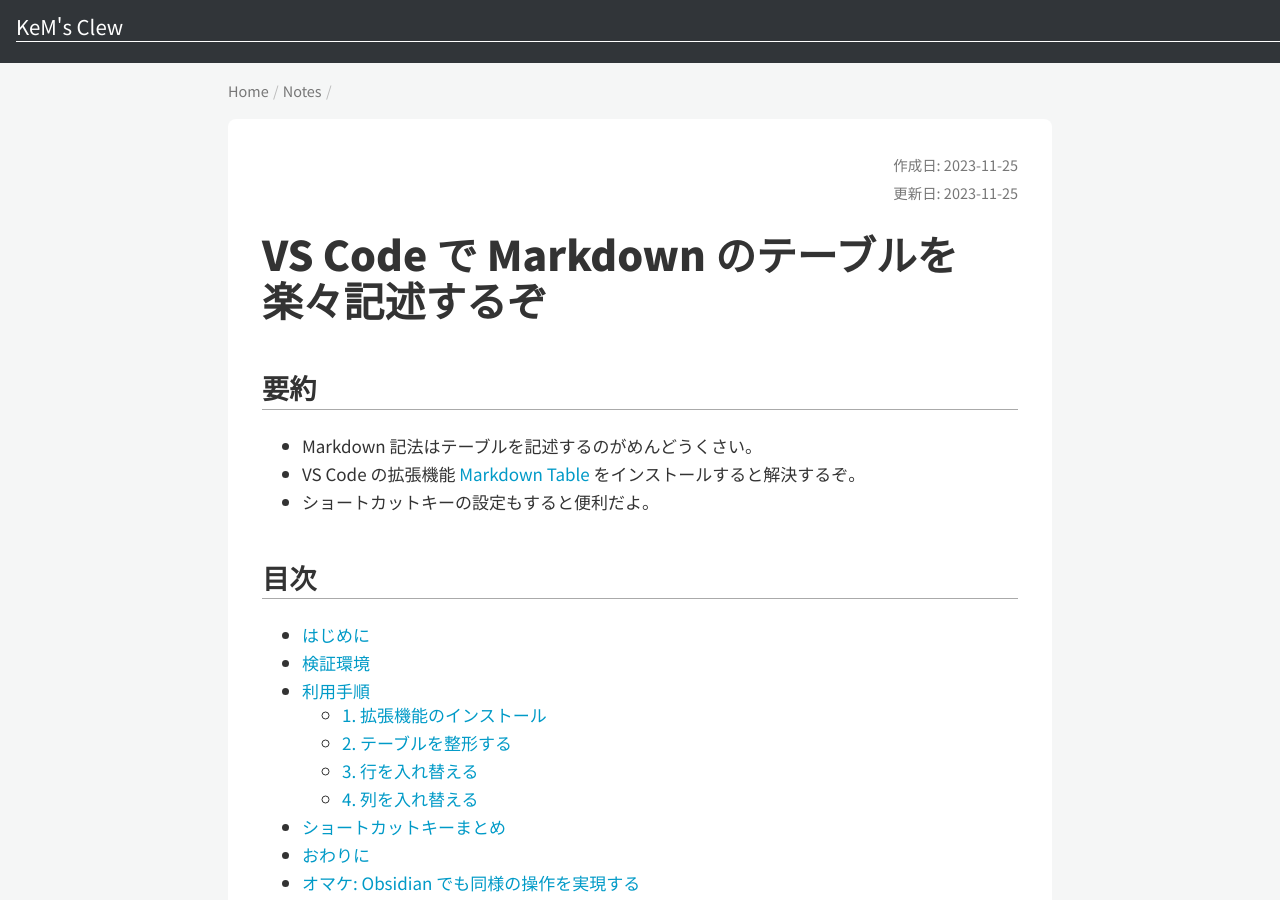
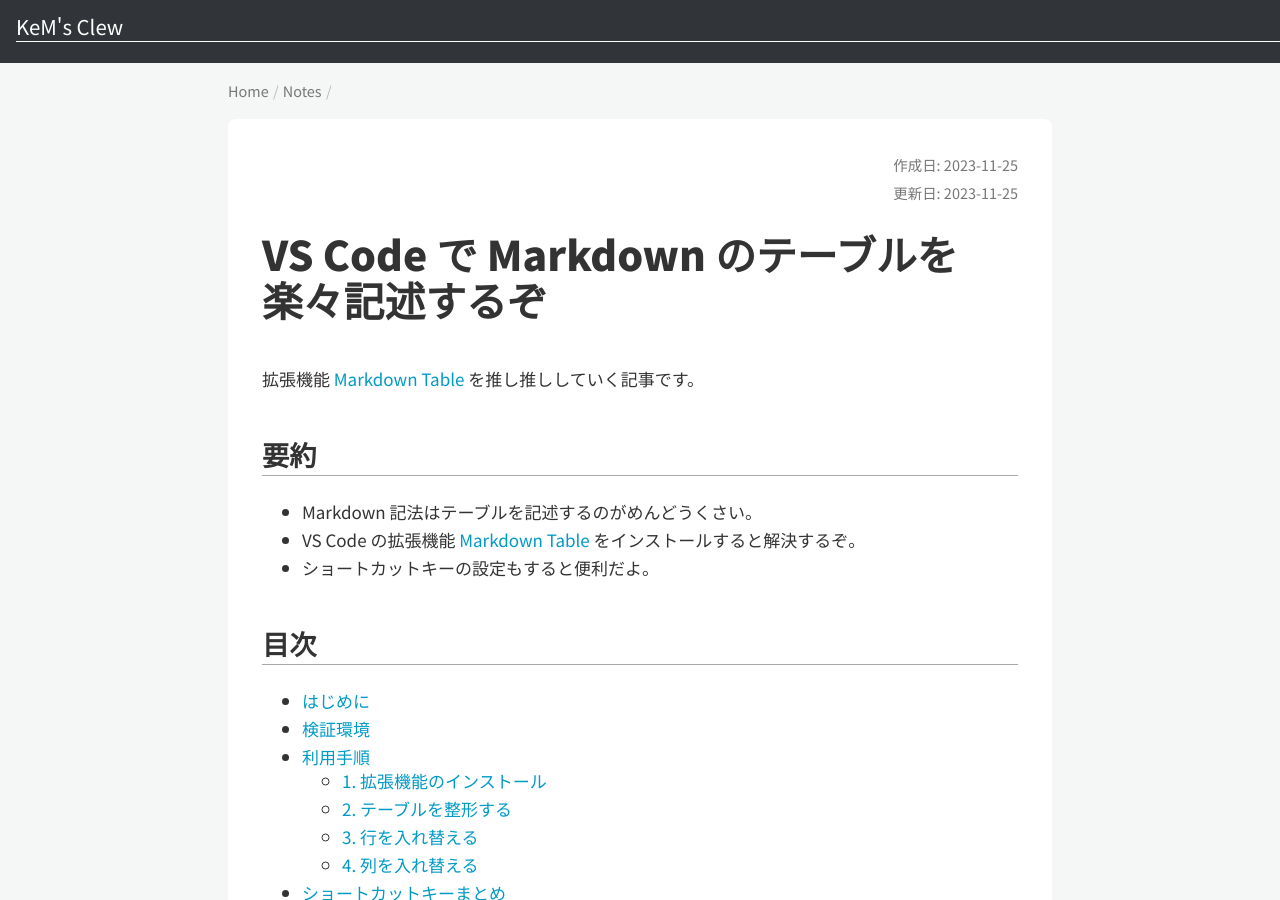
Before and after one commit to kenkenpa198/kems-clew.net, a Jekyll site: the page built from docs/_posts/2023-11-25-make-markdown-table.md, in a window 1280 px wide and 900 px high. Built offline with Jekyll 4.4.1, drawn with Linux system fonts in a browser that asks for light colours; nearby versions of some CDN libraries.

Commit message:
fix make-markdown-table

```diff
--- a/docs/_posts/2023-11-25-make-markdown-table.md
+++ b/docs/_posts/2023-11-25-make-markdown-table.md
@@ -11,6 +11,8 @@ tags:
 date: 2023-11-25
 lastmod: 2023-11-25
 ---
+
+拡張機能 [Markdown Table](https://marketplace.visualstudio.com/items?itemName=TakumiI.markdowntable) を推し推ししていく記事です。
 
 <!-- omit in toc -->
 ## 要約
```
